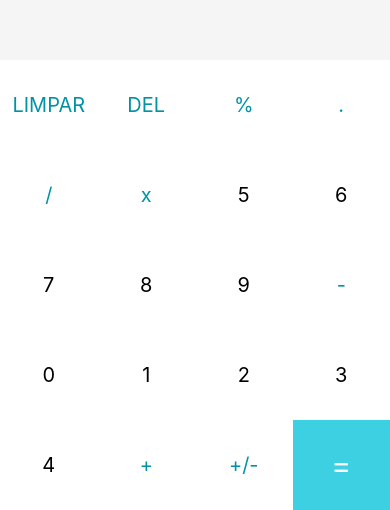
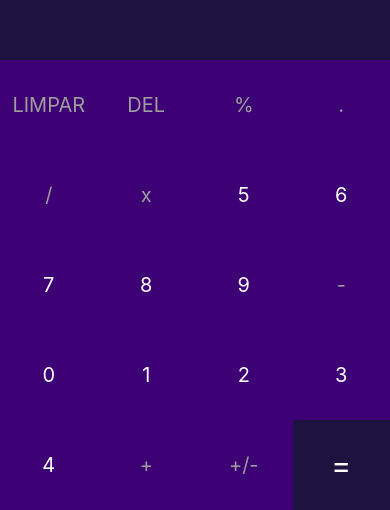
Before and after one commit to rauldepaiva/uc13-calculadora, a React Native app: screen / in a window 390 px wide. Shown: the part 334-844 px from the top of the page. Built offline with nearby package versions, Linux system fonts and the light colour scheme.

Commit message:
melhorias implementadas

```diff
--- a/App.js
+++ b/App.js
@@ -12,25 +12,34 @@ export default function App() {
 
   function calculator(){
     const splitNumbers = currentNumber.split(' ')
-    const fistNumber = parseFloat(splitNumbers[0])
+    const firstNumber = parseFloat(splitNumbers[0])
     const lastNumber = parseFloat(splitNumbers[2])
     const operator = splitNumbers[1]
 
     // Faz ação referente tecla pressionada
     switch(operator){
       case '+':
-        setCurrentNumber((fistNumber + lastNumber).toString())
+        setCurrentNumber((firstNumber + lastNumber).toString())
         return
       case '-':
-        setCurrentNumber((fistNumber - lastNumber).toString())
+        setCurrentNumber((firstNumber - lastNumber).toString())
         return
       case 'x':
-        setCurrentNumber((fistNumber * lastNumber).toString())
+        setCurrentNumber((firstNumber * lastNumber).toString())
         return
       case '/':
-        setCurrentNumber((fistNumber / lastNumber).toString())
+        setCurrentNumber((firstNumber / lastNumber).toString())
         return
     }
+  }
+
+  function handlePercentage() {
+    const splitNumbers = currentNumber.split(' ');
+    const firstNumber = parseFloat(splitNumbers[0]);
+    const lastNumber = parseFloat(splitNumbers[2]);
+
+    setCurrentNumber(firstNumber * lastNumber / 100);
+    return;
   }
 
   function handleInput(buttonPressed){
@@ -52,6 +61,10 @@ export default function App() {
         calculator()
         return
       case '+/-':
+        setCurrentNumber(currentNumber * -1)
+        return
+      case "%":
+        handlePercentage()
         return
     }
 
@@ -73,12 +86,12 @@ export default function App() {
 
         {buttons.map((button) =>
           button === '=' ? // Mapeamento do botão =
-        <TouchableOpacity onPress={() => handleInput(button)} key={button} style={[styles.button, {backgroundColor: '#3dd0e3'}]}>
+        <TouchableOpacity onPress={() => handleInput(button)} key={button} style={[styles.button, {backgroundColor: '#1e1240'}]}>
           <Text style={[styles.textButton, {color: "white", fontSize: 30}]}>{button}</Text>
         </TouchableOpacity>
           : // Mapeamento dos outros botões
           <TouchableOpacity onPress={() => handleInput(button)} key={button} style={styles.button}>
-            <Text style={[styles.textButton, {color: typeof(button) === 'number' ? 'black': '#0093a6'}]}>{button}</Text>
+            <Text style={[styles.textButton, {color: typeof(button) === 'number' ? 'white': '#9E9E9E'}]}>{button}</Text>
           </TouchableOpacity>
         )}
       </View>
@@ -94,17 +107,17 @@ const styles = StyleSheet.create({
   results: {
     flex: 2,
     justifyContent: "center",
-    backgroundColor: "#f5f5f5"
+    backgroundColor: "#1e1240"
   },
   resultText: {
-    color: "#282F38",
+    color: "white",
     fontSize: 32,
     fontWeight: "bold",
     padding: 12,
     textAlign: "right"
   },
   historyText:{
-    color: "#7c7c7c",
+    color: "#9E9E9E",
     fontSize: 20,
     marginRight: 10,
     alignSelf: 'flex-end',
@@ -114,7 +127,7 @@ const styles = StyleSheet.create({
     flexWrap: 'wrap',
   },
   button: {
-    backgroundColor: 'white',
+    backgroundColor: '#3d0075',
     alignItems: 'center',
     justifyContent: 'center',
     minWidth: 90,
```
